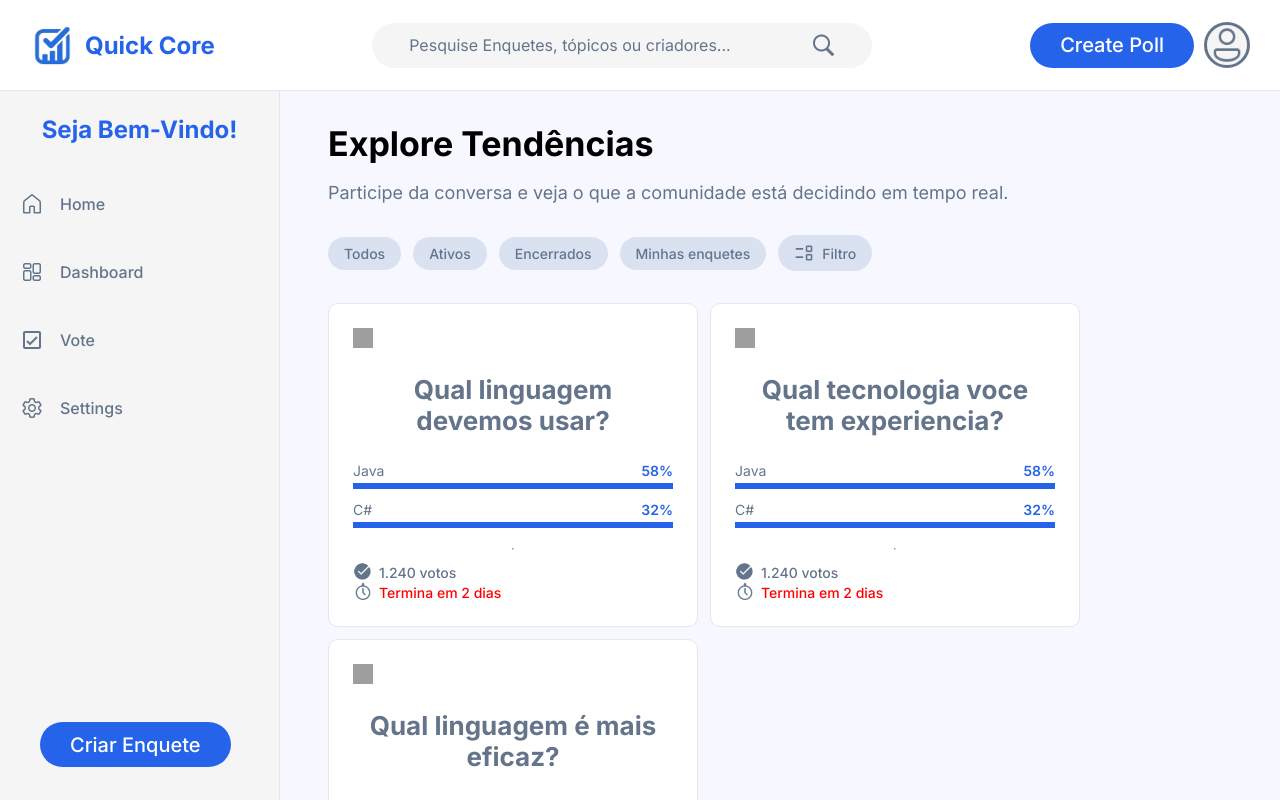
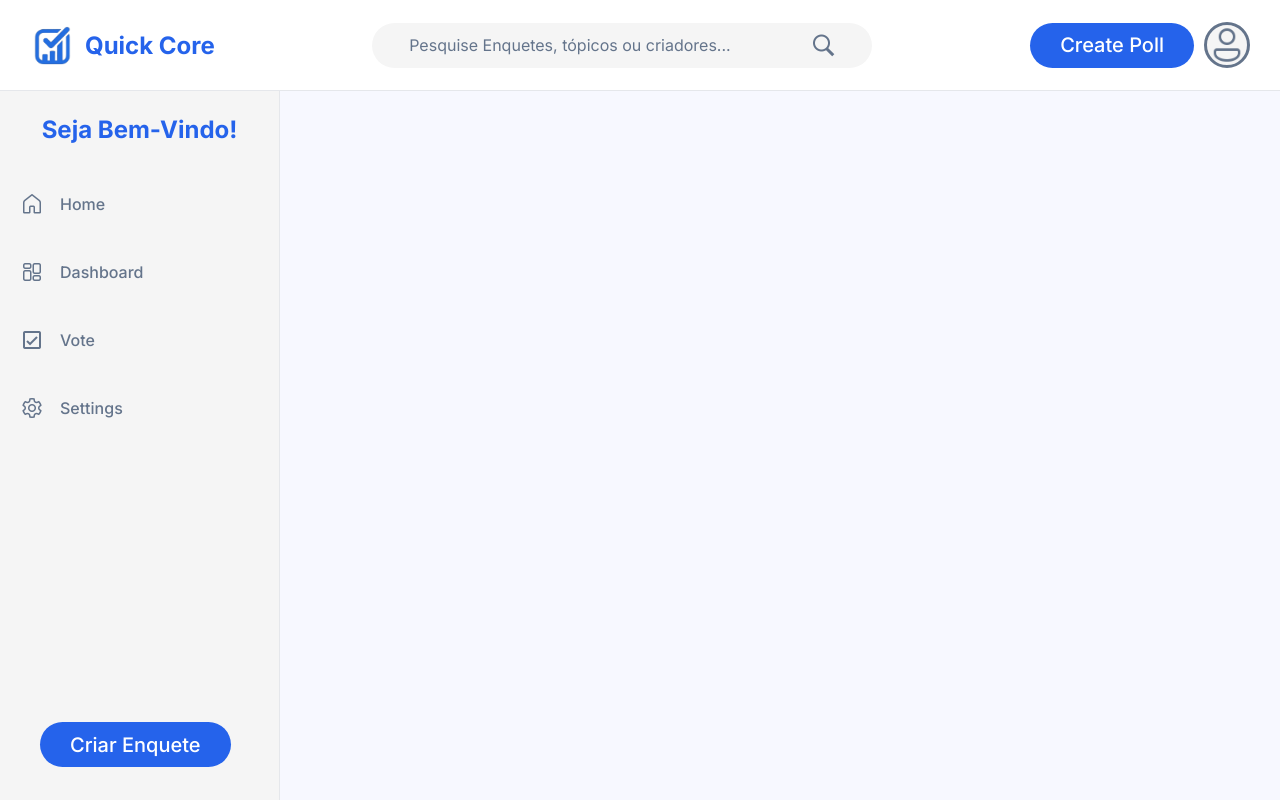
Before and after one commit to HenriqueHiideki/Quick-Core, a React (Vite) app: page /vote in a window 1280 px wide. Shown: the top 800 px of the page. Built offline with nearby package versions, Linux system fonts and the light colour scheme; grey boxes are pictures that could not be loaded.

Commit message:
Separa rotas de home

```diff
--- a/src/App.css
+++ b/src/App.css
@@ -16,21 +16,12 @@ main{
   flex-direction: column;
 }
 
-.container-content{
-  display: flex;
-  flex-direction: row;
-
-}
-
-.container-cards{
-  display: flex;
-  flex-wrap: wrap;
-  align-items: center;
-  gap: 12px;
-  margin: 32px 24px 0 48px;
-}
-
 .content{
   background-color: #f7f8ff;
   width: 100%;
 }
+
+.container-content{
+  display: flex;
+  flex-direction: row;
+}
--- a/src/App.jsx
+++ b/src/App.jsx
@@ -1,10 +1,8 @@
 import "./App.css";
+import { Routes, Route } from "react-router-dom"
+import {Home} from "./pages/Home/Home"
 import { SideBar } from "./components/SideBar/SideBar";
 import { Header } from "./components/Header/header";
-import { DescriptionTitle } from "./components/Description/DescriptionTitle";
-import { ButtonCreatePoll } from "./components/Button/Button-Create-Poll";
-import { FilterTabs } from "./components/FilterTabs/FilterTabs";
-import { Cards } from "./components/Cards/Cards";
 
 function App() {
   return (
@@ -15,32 +13,9 @@ function App() {
           <SideBar />
         </section>
         <section className="content">
-          <DescriptionTitle>Explore Tendências</DescriptionTitle>
-          <div className="container-cards">
-            <FilterTabs>Todos</FilterTabs>
-            <FilterTabs>Ativos</FilterTabs>
-            <FilterTabs>Encerrados</FilterTabs>
-            <FilterTabs>Minhas enquetes</FilterTabs>
-            <FilterTabs>
-              <img
-                src="/icon-filter.png"
-                alt="icone de filtro"
-                className="button-img"
-              />
-              <img
-                src="/icon-filter-white.png"
-                alt="icone de filtro branco"
-                className="button-img-hover"
-              />{" "}
-              Filtro
-            </FilterTabs>
-          </div>
-
-          <div className="container-cards">
-            <Cards>Qual linguagem devemos usar?</Cards>
-            <Cards>Qual tecnologia voce tem experiencia?</Cards>
-            <Cards>Qual linguagem é mais eficaz?</Cards>
-          </div>
+          <Routes>
+            <Route path="/" element={<Home />}/>
+          </Routes>
         </section>
       </div>
     </main>
--- a/src/components/Description/description-style.css
+++ b/src/components/Description/description-style.css
@@ -11,3 +11,13 @@
 .content-title{
     margin: 32px 0 0 48px;
 }
+
+.button-img {
+  height: 20px;
+  width: 20px;
+}
+
+.button-img-hover {
+  height: 20px;
+  width: 20px;
+}
--- a/src/components/FilterTabs/filtertabs-style.css
+++ b/src/components/FilterTabs/filtertabs-style.css
@@ -1,13 +1,3 @@
-.button-img {
-  height: 20px;
-  width: 20px;
-}
-
-.button-img-hover {
-  height: 20px;
-  width: 20px;
-}
-
 .filter-tab-button {
   background-color: #dae2f2;
   padding: 15px 30px;
--- a/src/main.jsx
+++ b/src/main.jsx
@@ -1,9 +1,12 @@
-import { StrictMode } from 'react'
-import { createRoot } from 'react-dom/client'
-import App from './App.jsx'
+import { StrictMode } from "react";
+import { createRoot } from "react-dom/client";
+import { BrowserRouter } from "react-router-dom";
+import App from "./App.jsx";
 
-createRoot(document.getElementById('root')).render(
+createRoot(document.getElementById("root")).render(
   <StrictMode>
-    <App />
+    <BrowserRouter>
+      <App />
+    </BrowserRouter>
   </StrictMode>,
-)
+);
--- /dev/null
+++ b/src/pages/Home/Home.jsx
@@ -0,0 +1,39 @@
+import './home-style.css'
+import { DescriptionTitle } from '../../components/Description/DescriptionTitle';
+import { ButtonCreatePoll } from '../../components/Button/Button-Create-Poll';
+import { FilterTabs } from '../../components/FilterTabs/FilterTabs';
+import { Cards } from '../../components/Cards/Cards';
+
+
+export function Home() {
+  return (
+    <>
+      <DescriptionTitle>Explore Tendências</DescriptionTitle>
+      <div className="container-cards">
+        <FilterTabs>Todos</FilterTabs>
+        <FilterTabs>Ativos</FilterTabs>
+        <FilterTabs>Encerrados</FilterTabs>
+        <FilterTabs>Minhas enquetes</FilterTabs>
+        <FilterTabs>
+          <img
+            src="/icon-filter.png"
+            alt="icone de filtro"
+            className="button-img"
+          />
+          <img
+            src="/icon-filter-white.png"
+            alt="icone de filtro branco"
+            className="button-img-hover"
+          />{" "}
+          Filtro
+        </FilterTabs>
+      </div>
+
+      <div className="container-cards">
+        <Cards>Qual linguagem devemos usar?</Cards>
+        <Cards>Qual tecnologia voce tem experiencia?</Cards>
+        <Cards>Qual linguagem é mais eficaz?</Cards>
+      </div>
+    </>
+  );
+}
--- /dev/null
+++ b/src/pages/Home/home-style.css
@@ -0,0 +1,17 @@
+.container-cards{
+  display: flex;
+  flex-wrap: wrap;
+  align-items: center;
+  gap: 12px;
+  margin: 32px 24px 0 48px;
+}
+
+.button-img {
+  height: 20px;
+  width: 20px;
+}
+
+.button-img-hover {
+  height: 20px;
+  width: 20px;
+}
```
Also changed, not shown: src/pages/Dashboard/Dashboard.jsx (added, +9 -0 lines), src/pages/Dashboard/dashboard.css (added).
